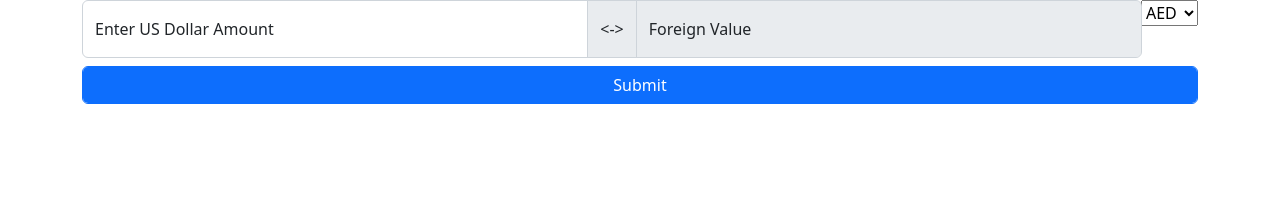
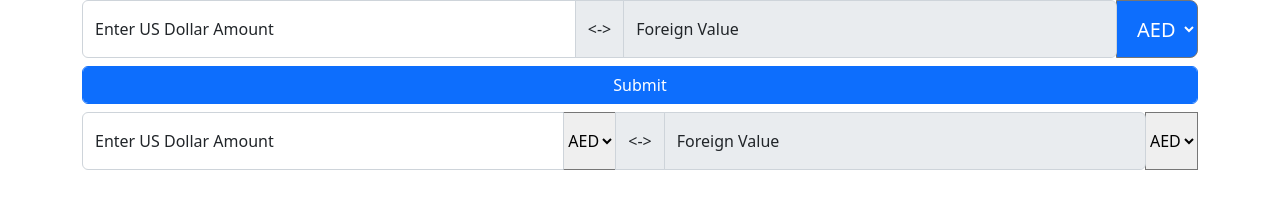
Before and after one commit to delguanzon/CurrEx, a website: page src/index.html in a window 1280 px wide. Drawn offline with nearby package versions, Linux system fonts and the light colour scheme.

```diff
--- a/src/index.html
+++ b/src/index.html
@@ -27,8 +27,7 @@
         <input class="form-control" id="forexAmount" type="text" placeholder="Enter US Dollar Amount" disabled/>
         <label for="forexAmount">Foreign Value</label>
       </div>
-      <div class="">
-        <select id="currency">
+      <select class="form-select-lg text-bg-primary" id="currency">
         <option value="AED">AED</option>
         <option value="GBP">GBP</option>
         <option value="KRW">KRW</option>
@@ -36,9 +35,28 @@
         <option value="PHP">PHP</option>
       </select>
     </div>
-    </div>
     <button type="submit" class="btn btn-primary form-control mb-2">Submit</button>
   </form>
+
+  <div class="input-group has-validation mb-2 mr-sm-2">
+    <div class="form-floating">
+      <input class="form-control" id="amount" type="number" placeholder="Enter US Dollar Amount"/>
+      <label for="amount">Enter US Dollar Amount</label>
+    </div>
+    <select id="currency">
+      <option value="AED">AED</option>
+    </select>
+    <span class="input-group-text">
+      <->
+    </span>
+    <div class="form-floating">
+      <input class="form-control" id="forexAmount" type="text" placeholder="Enter US Dollar Amount" disabled/>
+      <label for="forexAmount">Foreign Value</label>
+    </div>
+    <select id="currency">
+      <option value="AED">AED</option>
+    </select>
+  </div>
   <div id="error"></div>
 
 </body>
```
Also changed, not shown: src/index.js (+9 -3 lines). Lines whose indentation alone changed are shown as unchanged.
